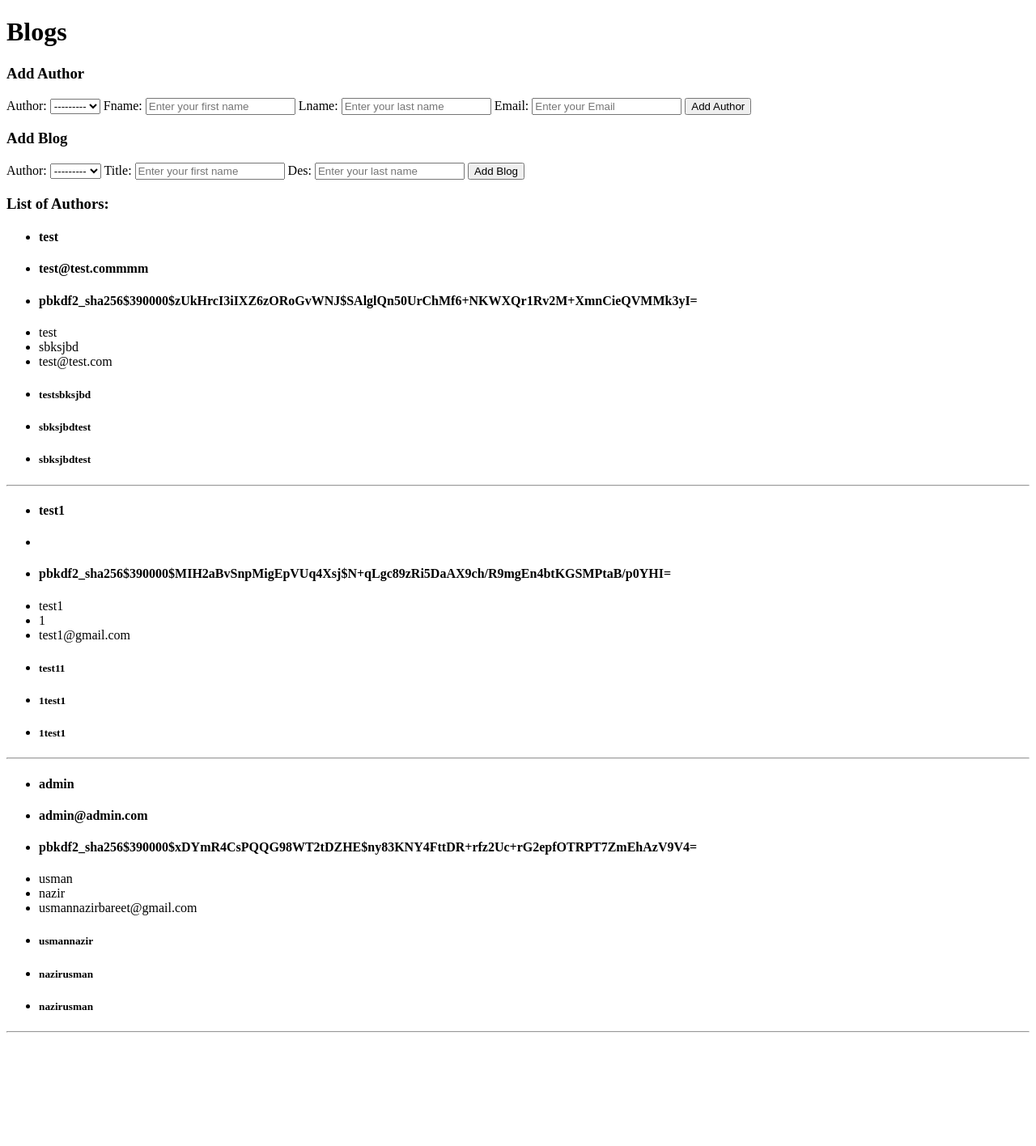
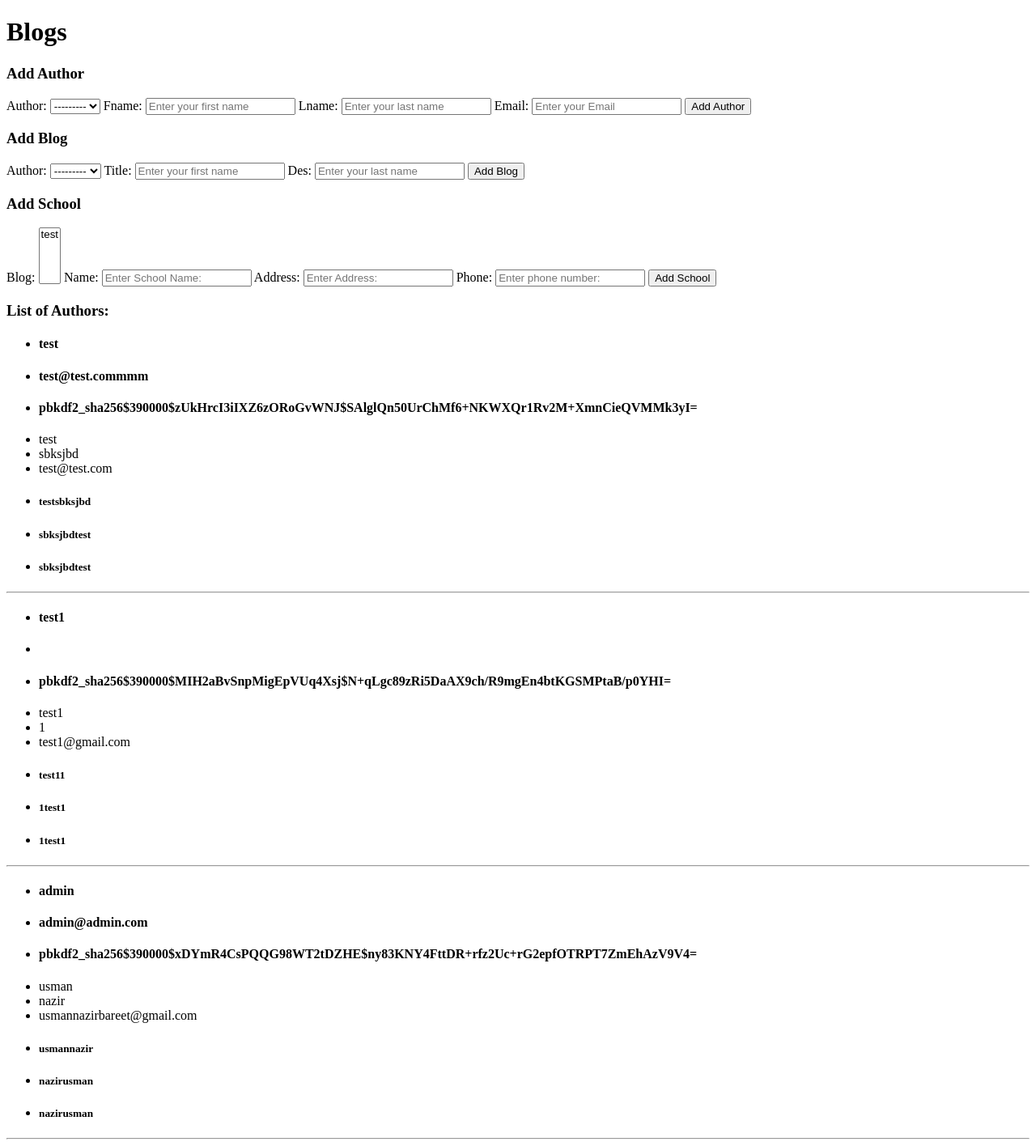
Before and after one commit to ocman-nazir-briet/my-p, a Django app: page / in a window 1280 px wide. Shown: the whole page at 81% size. Before the commit the page ends 1276 px from the top, so only its background shows below. Run offline with Django 4.2, Linux system fonts and the light colour scheme; data comes from the database, SQL or seed files in the repository; both versions use the stored data as it was after the commit.

Commit message:
added schol model

```diff
--- a/app/admin.py
+++ b/app/admin.py
@@ -3,3 +3,4 @@ from .models import *
 
 admin.site.register(Author)
 admin.site.register(Blog)
+admin.site.register(School)
--- a/app/forms.py
+++ b/app/forms.py
@@ -37,3 +37,13 @@ class blogForm(forms.ModelForm):
         model = Blog
         fields = '__all__'
         exclude = ['created']
+
+class schoolForm(forms.ModelForm):
+    name = forms.CharField(max_length=255, required=True, widget=forms.TextInput(attrs={'class':'border rounded-md text-sm outline-none lg:px-4 px-2 lg:py-3 py-0p6rem placeholder:text-A1A1A1 text-101928 focus:border-205a42 ease-in transition-all focus:border-l-8  bg-transparent', 'placeholder':'Enter School Name: ', 'autocomplete':'off'}))
+    address = forms.CharField(max_length=255, required=True, widget=forms.TextInput(attrs={'class':'border rounded-md text-sm outline-none lg:px-4 px-2 lg:py-3 py-0p6rem placeholder:text-A1A1A1 text-101928 focus:border-205a42 ease-in transition-all focus:border-l-8  bg-transparent', 'placeholder':'Enter Address: ', 'autocomplete':'off'}))
+    phone = forms.CharField(required=True, widget=forms.TextInput(attrs={'minlength':"8",'maxlength':"12",'class':'pl-2 outline-none w-4ch text-sm w-full flex-1','placeholder':'enter username', 'placeholder':'Enter phone number: ', 'required':'true','type':'number', 'autocomplete':'off'}))
+
+    class Meta:
+        model = School
+        fields = '__all__'
+        exclude = ['created']
--- a/app/models.py
+++ b/app/models.py
@@ -49,3 +49,21 @@ class Blog(models.Model):
     class Meta:
         ordering = ['-id']
         verbose_name_plural = 'Blogs'
+
+class School(models.Model):
+    blog = models.ManyToManyField(Blog)
+    name = models.CharField(max_length=255)
+    address = models.TextField()
+    phone = models.CharField(max_length=32)
+    created = models.DateTimeField(blank=True)
+
+    def save(self, *args, **kwargs):
+        if self.created is None:
+            self.created = timezone.now()
+        return super().save(*args, **kwargs)
+
+    def __str__(self):
+        return self.name
+    class Meta:
+        ordering = ['name']
+        verbose_name_plural = 'Schools'
--- a/app/templates/index.html
+++ b/app/templates/index.html
@@ -35,6 +35,15 @@
     </div>
 
     <div>
+        <h3>Add School</h3>
+        <form action='/school' method='POST'>
+            {% csrf_token %}
+            {{form2}}
+            <button type='submit'>Add School</button>
+        </form>
+    </div>
+
+    <div>
         <h3>List of Authors:</h3>
         {% for auth in authors%}
         <ul>
--- a/app/views.py
+++ b/app/views.py
@@ -6,8 +6,11 @@ from django.contrib import messages
 
 def index(request):
     authors = Author.objects.all()
+    authorsCount = Author.objects.all().count()
+    print(authorsCount)
     form = authorForm()
     form1 = blogForm()
+    form2 = schoolForm()
     if request.method == 'POST':
         form = authorForm(request.POST)
         print(form)
@@ -16,15 +19,27 @@ def index(request):
             return redirect('/')
         else:
             messages.error(request, 'Something Went Wrong')
-    return render(request, 'index.html', {'authors':authors, 'form':form, 'form1':form1})
+    return render(request, 'index.html', {'authors':authors, 'form':form, 'form1':form1, 'form2':form2})
 
 def blog(request):
     if request.method =='POST':
-        form1 = blogForm(request.POST)
-        if form1.is_valid():
-            form1.save()
+        form = blogForm(request.POST)
+        if form.is_valid():
+            form.save()
             return redirect('/')
         else:
             messages.error(request, 'Something Went Wrong')
 
     return redirect('/')
+
+def school(request):
+    if request.method =='POST':
+        form = schoolForm(request.POST)
+        print(form)
+        if form.is_valid():
+            form.save()
+            return redirect('/')
+        else:
+            messages.error(request, 'Something Went Wrong')
+
+    return redirect('/')
--- a/home/urls.py
+++ b/home/urls.py
@@ -20,4 +20,5 @@ urlpatterns = [
     path('admin/', admin.site.urls),
     path('', views.index, name='index'),
     path('blog', views.blog, name='blog'),
+    path('school', views.school, name='school'),
 ]
```
Also changed, not shown: app/migrations/0007_school.py (added), app/migrations/0008_school_blog.py (added), app/migrations/0009_alter_school_phone.py (added), app/migrations/0010_alter_school_phone.py (added), db.sqlite3.
